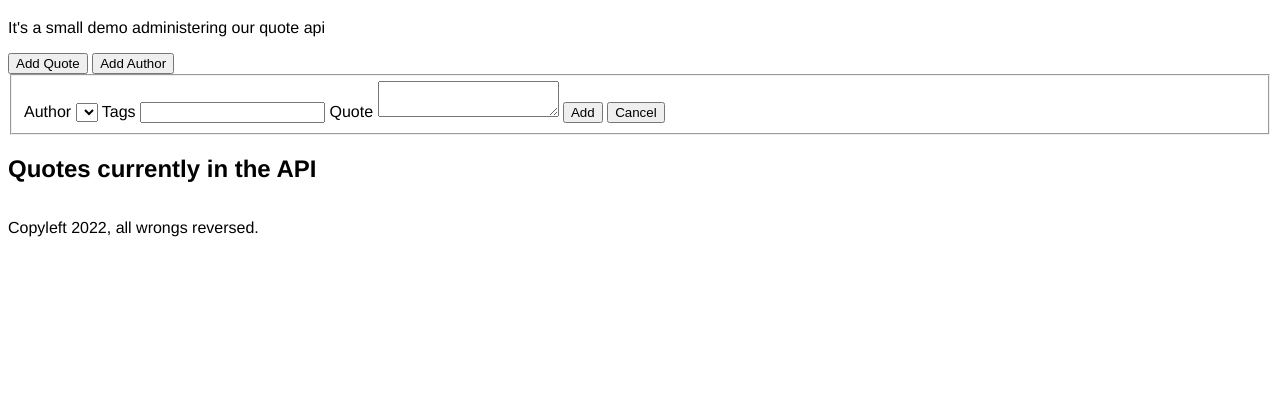
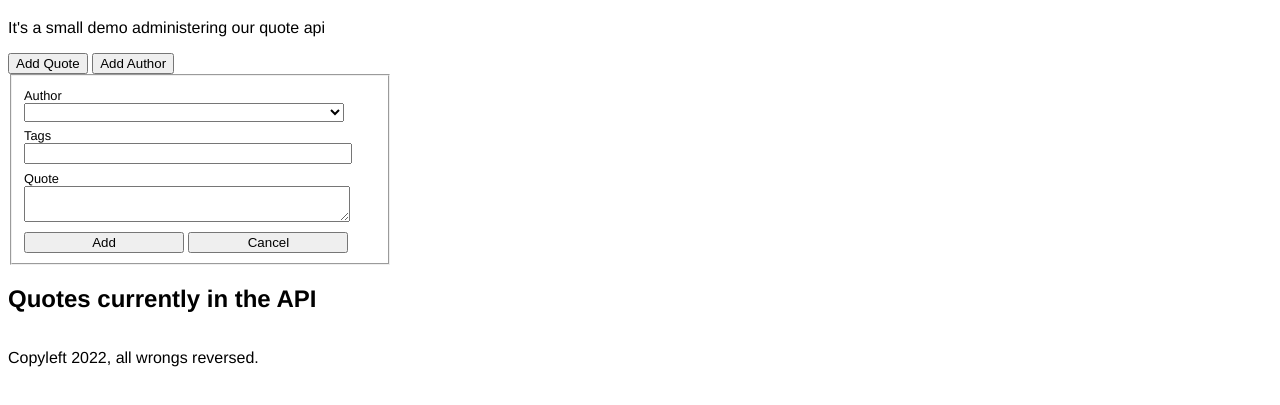
Before and after one commit to ju5tu5/sapperdeflap, a plain HTML site: page index.html in a window 1280 px wide. Both pictures are taken after a click on the button "Add Quote". Shown: the part 61-466 px from the top of the page. Drawn offline with Linux system fonts and the light colour scheme; no server answers.

Commit message:
added a little style

```diff
--- a/index.html
+++ b/index.html
@@ -45,7 +45,7 @@
         <label for="bio">Biography</label>
         <textarea name="bio" id="bio"></textarea>
 
-        <label for="avatar">Avatar</label>
+        <label for="avatar">Avatar (url)</label>
         <input type="url" name="avatar" id="avatar">
 
         <button type="submit">Add</button>
--- a/style.css
+++ b/style.css
@@ -1,5 +1,6 @@
 body {
   font-family: Helvetica, sans-serif;
+  box-sizing: border-box;
 }
 
 form {
@@ -8,6 +9,23 @@ form {
 form.active {
   display: block;
 }
+fieldset {
+  width: 22rem;
+}
+fieldset label {
+  display: block;
+  font-size: 0.8rem;
+  margin-top: 0.4rem;
+}
+fieldset input,
+fieldset select,
+fieldset textarea {
+  width: 20rem;
+}
+fieldset button {
+  margin-top: 0.4rem;
+  width: 10rem;
+}
 
 section div {
   display: flex;
@@ -15,10 +33,10 @@ section div {
 }
 
 blockquote {
-  width: 18em;
+  width: 18rem;
 }
 blockquote cite {
   display: block;
   position: relative;
-  font-size: 0.8em;
+  font-size: 0.8rem;
 }
```
